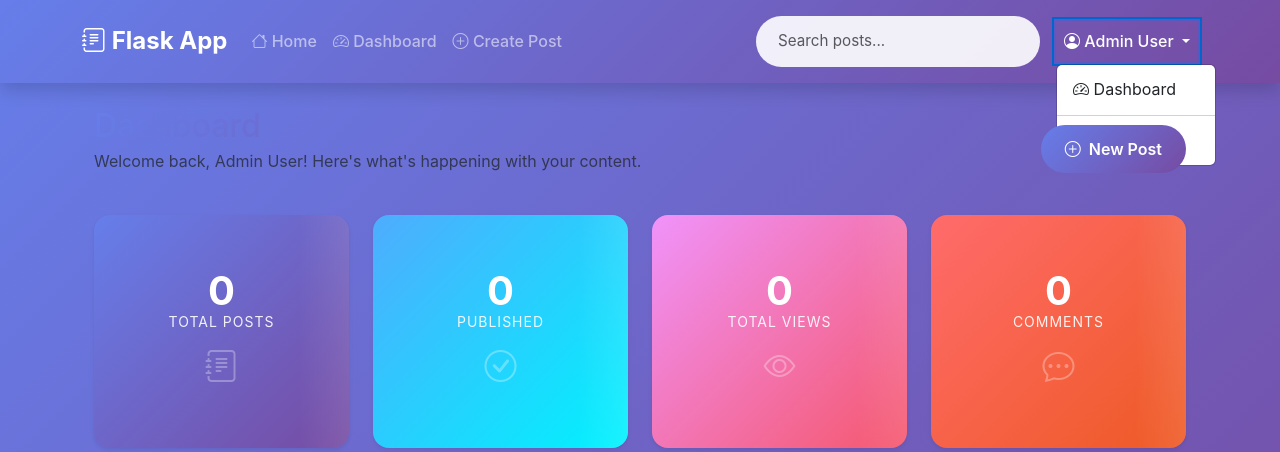
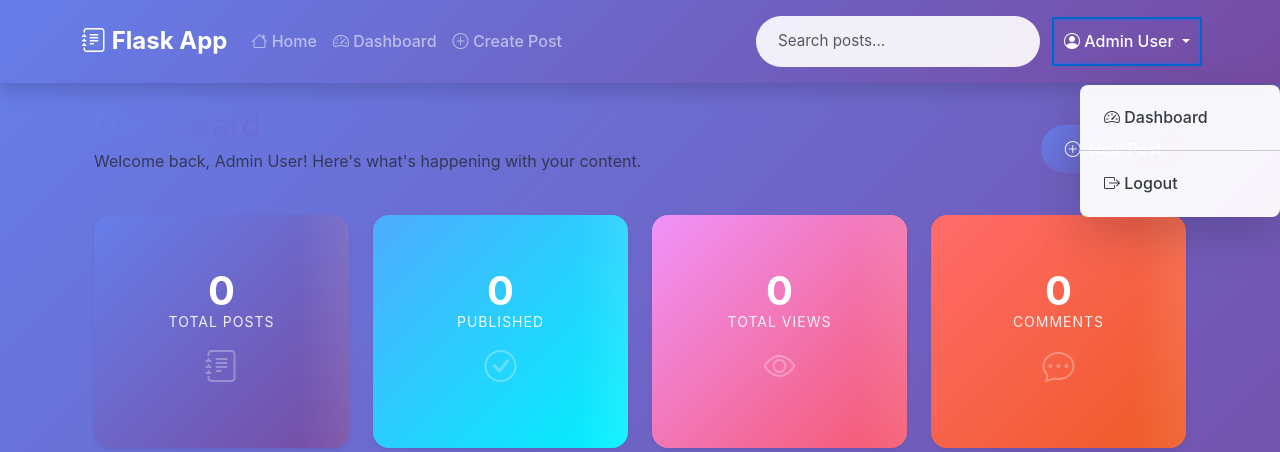
Before and after one commit to nandithaajay07/flask-full-stack-app, a Flask app: page /dashboard in a window 1280 px wide, after a click on "Admin User". Shown: the top 452 px of the page. Run offline with Flask 3, Linux system fonts and the light colour scheme; a user stored in the database is signed in; some libraries are stand-ins or nearby versions.

Commit message:
Fixed dropdown menu z-index and positioning issues

```diff
--- a/static/css/style.css
+++ b/static/css/style.css
@@ -53,6 +53,8 @@
     box-shadow: var(--shadow-md);
     padding: 1rem 0;
     transition: var(--transition-base);
+    position: relative;
+    z-index: 1100;
 }
 
 .navbar-brand {
@@ -87,6 +89,46 @@
 .nav-link:hover::before,
 .nav-link.active::before {
     width: 80%;
+}
+
+/* Enhanced Dropdown Menu */
+.dropdown {
+    position: static;
+}
+
+.dropdown-menu {
+    position: absolute;
+    z-index: 9999 !important; /* Force highest z-index */
+    background: rgba(255, 255, 255, 0.95);
+    backdrop-filter: blur(10px);
+    border: none;
+    box-shadow: var(--shadow-lg);
+    border-radius: var(--border-radius);
+    animation: slideDown 0.3s ease;
+    margin-top: 0.5rem;
+    min-width: 200px;
+    transform: none !important;
+    top: 100% !important;
+    left: auto !important;
+    right: 0 !important;
+}
+
+.dropdown-item {
+    padding: 0.75rem 1.5rem;
+    transition: var(--transition-base);
+    color: var(--dark-color);
+    font-weight: 500;
+}
+
+.dropdown-item:hover {
+    background: rgba(102, 126, 234, 0.1);
+    transform: translateX(5px);
+    color: var(--primary-color);
+}
+
+.dropdown-item:active {
+    background: var(--gradient-primary);
+    color: white;
 }
 
 /* ===== ENHANCED SEARCH BAR ===== */
@@ -245,6 +287,14 @@
     z-index: 1000;
     box-shadow: var(--shadow-lg);
     animation: float 3s ease-in-out infinite;
+    pointer-events: none; /* Allow clicks to pass through when dropdown is open */
+}
+
+/* When dropdown is open, hide the floating button */
+.dropdown.show ~ .btn-floating {
+    opacity: 0;
+    pointer-events: none;
+    transition: opacity 0.3s ease;
 }
 
 @keyframes float {
```
